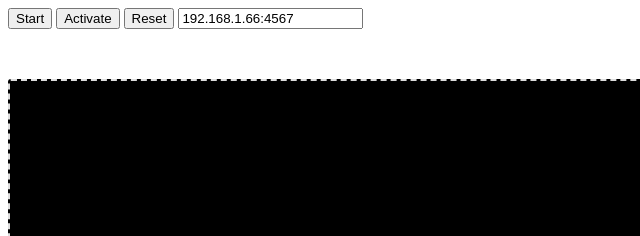
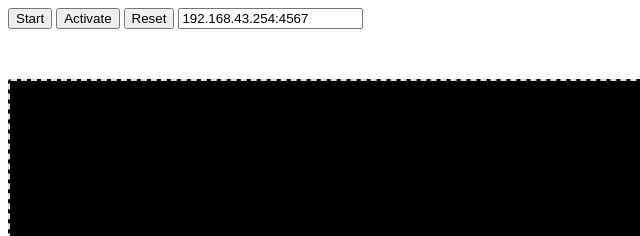
Before and after one commit to vadimpilyugin/vadimpilyugin.github.io, a plain HTML site: page cnc.html in a window 1280 px wide. Shown: the top 236 px of the page, 0-640 px from the left. Drawn offline with Linux system fonts and the light colour scheme.

Commit message:
Update cnc.html

```diff
--- a/cnc.html
+++ b/cnc.html
@@ -9,7 +9,7 @@
 	<button onclick="press('/start')">Start</button>
 	<button onclick="press('/activate')">Activate</button>
 	<button onclick="press('/reset')">Reset</button>
-	<input type="text" id="bombAddr" value="192.168.1.66:4567"></input>
+	<input type="text" id="bombAddr" value="192.168.43.254:4567"></input>
 	<textarea id="console" style="width: 100%; height: 20vh; margin-top: 50px; border-radius: 3px; border: 2px dashed #dddddd; background: black; color: white; font-size: 14px; font-family: monospace;"></textarea>
 	<button onclick="clearLog()">Clear</button>
 </body>
```
